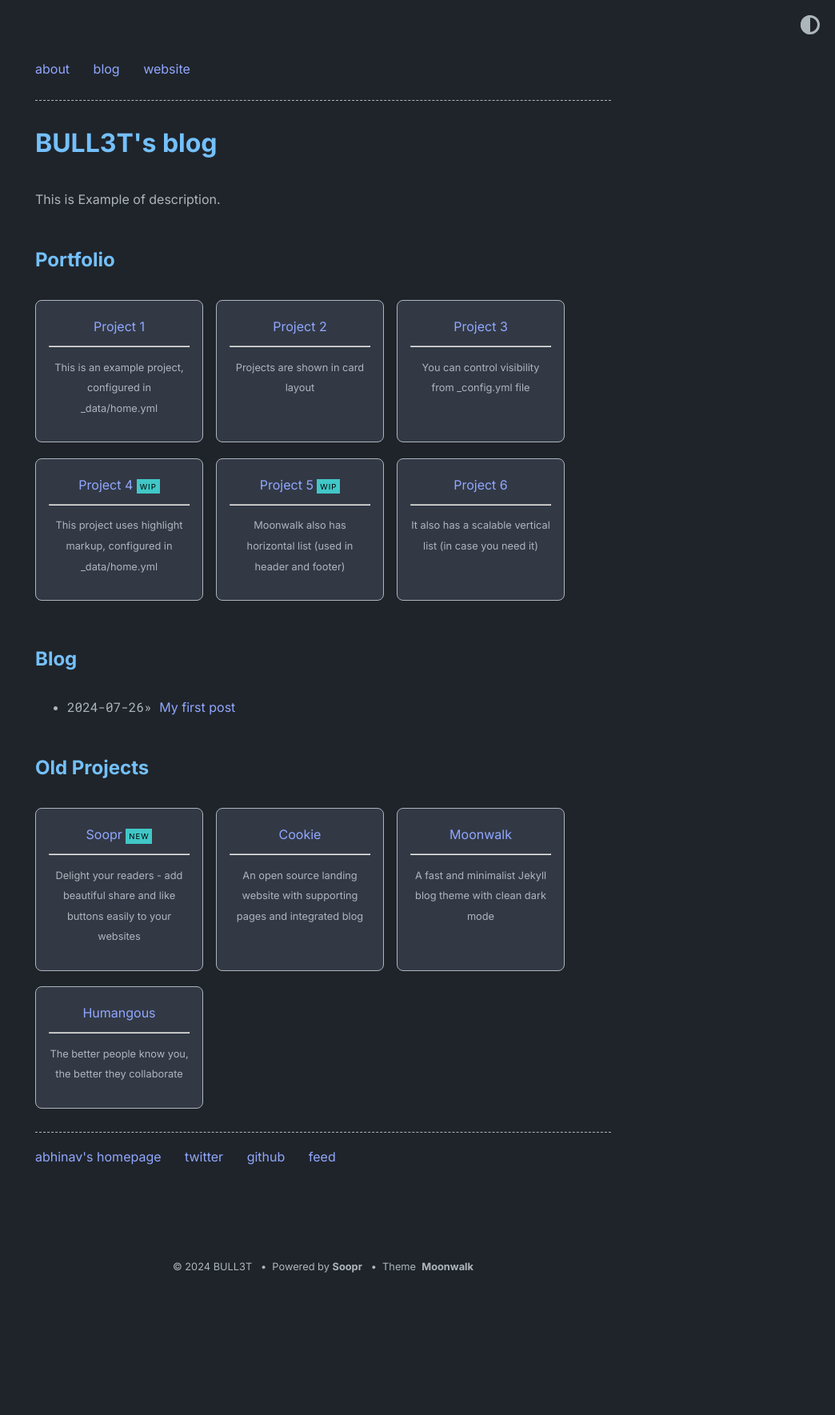
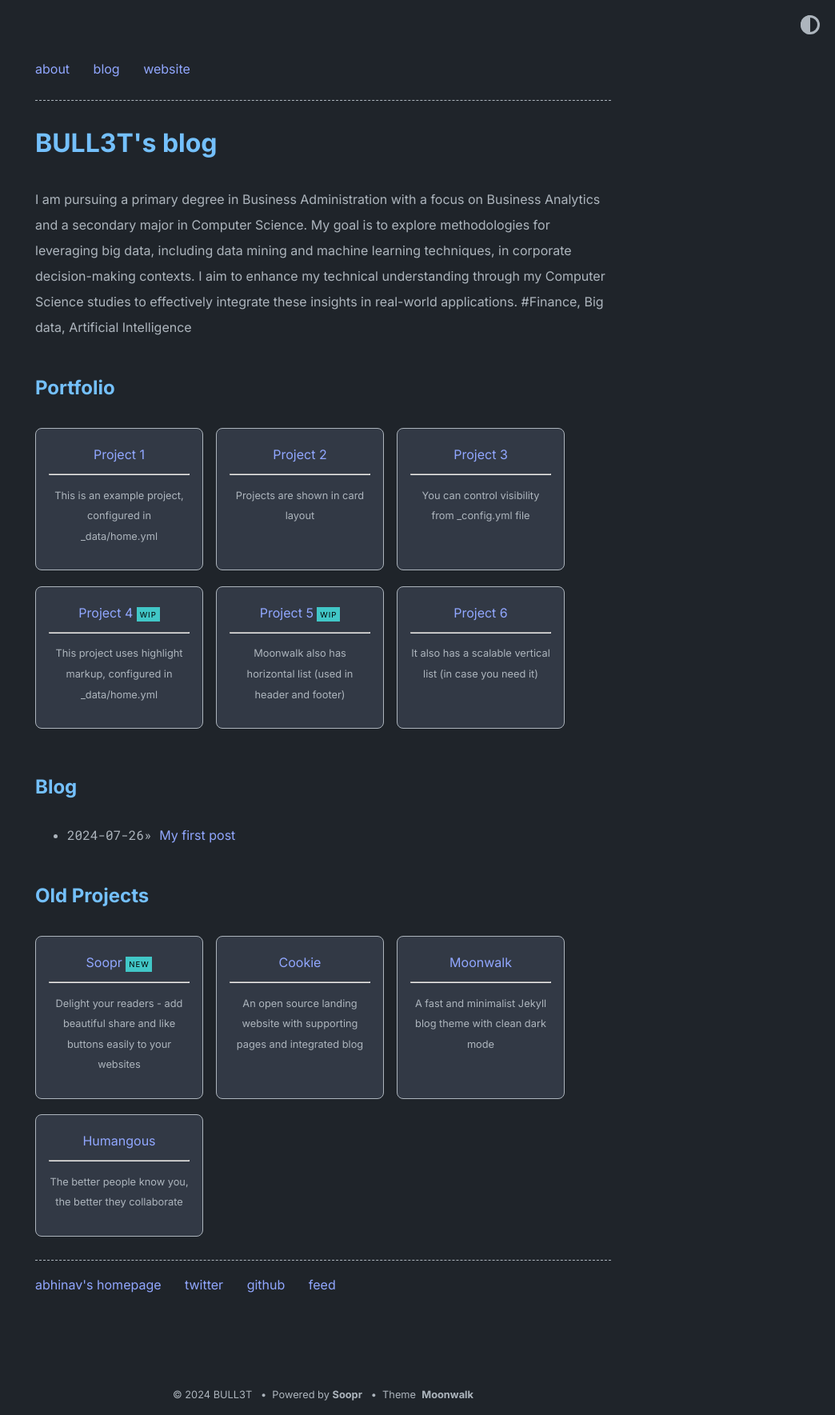
Before and after one commit to HOYUN-Y/BULL3T.github.io, a Jekyll site: the page built from index.md, in a window 1280 px wide. Shown: the whole page at 80% size, without its empty margins (236-1280 px from the left). Built offline with Jekyll 4.4.1, drawn with Linux system fonts in a browser that asks for light colours; before the commit the page ends 1609 px from its top, so only the background shows below that.

Commit message:
change description

```diff
--- a/_config.yml
+++ b/_config.yml
@@ -3,7 +3,12 @@ author: BULL3T
 url: "https://hoyun-y.github.io/BULL3T.github.io/"
 baseurl: ""  # 사용자 사이트의 경우 빈 문자열로 둡니다.
 description: > # description of the site (multiple lines allowed)
-  This is Example of description.
+  I am pursuing a primary degree in Business Administration with a focus on Business Analytics and a secondary major in Computer Science.
+  My goal is to explore methodologies for leveraging big data,
+  including data mining and machine learning techniques, in corporate decision-making contexts.
+  I aim to enhance my technical understanding through my Computer Science studies to effectively integrate these insights in real-world applications.
+
+  #Finance, Big data, Artificial Intelligence
 
 permalink: /:slug
 
```
